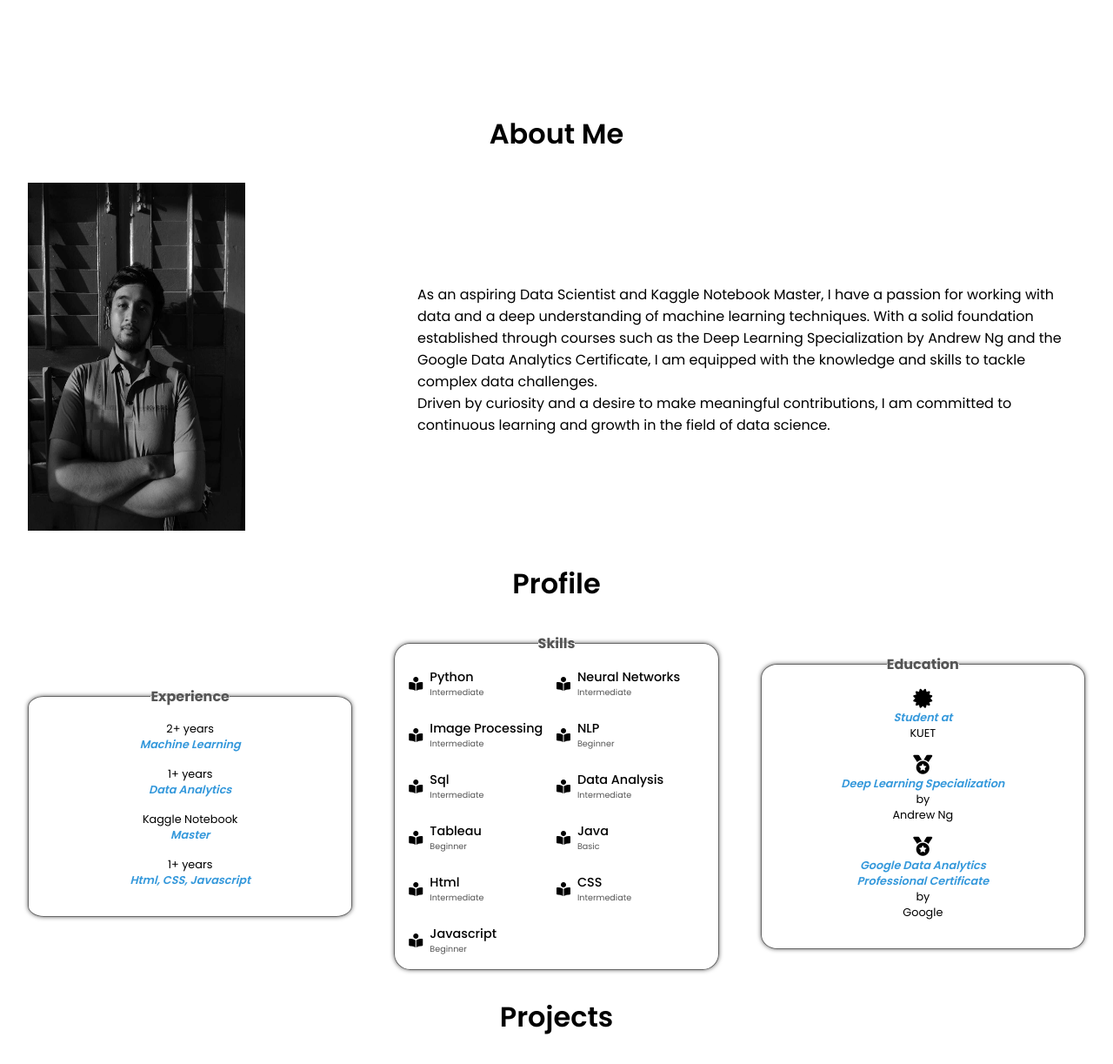
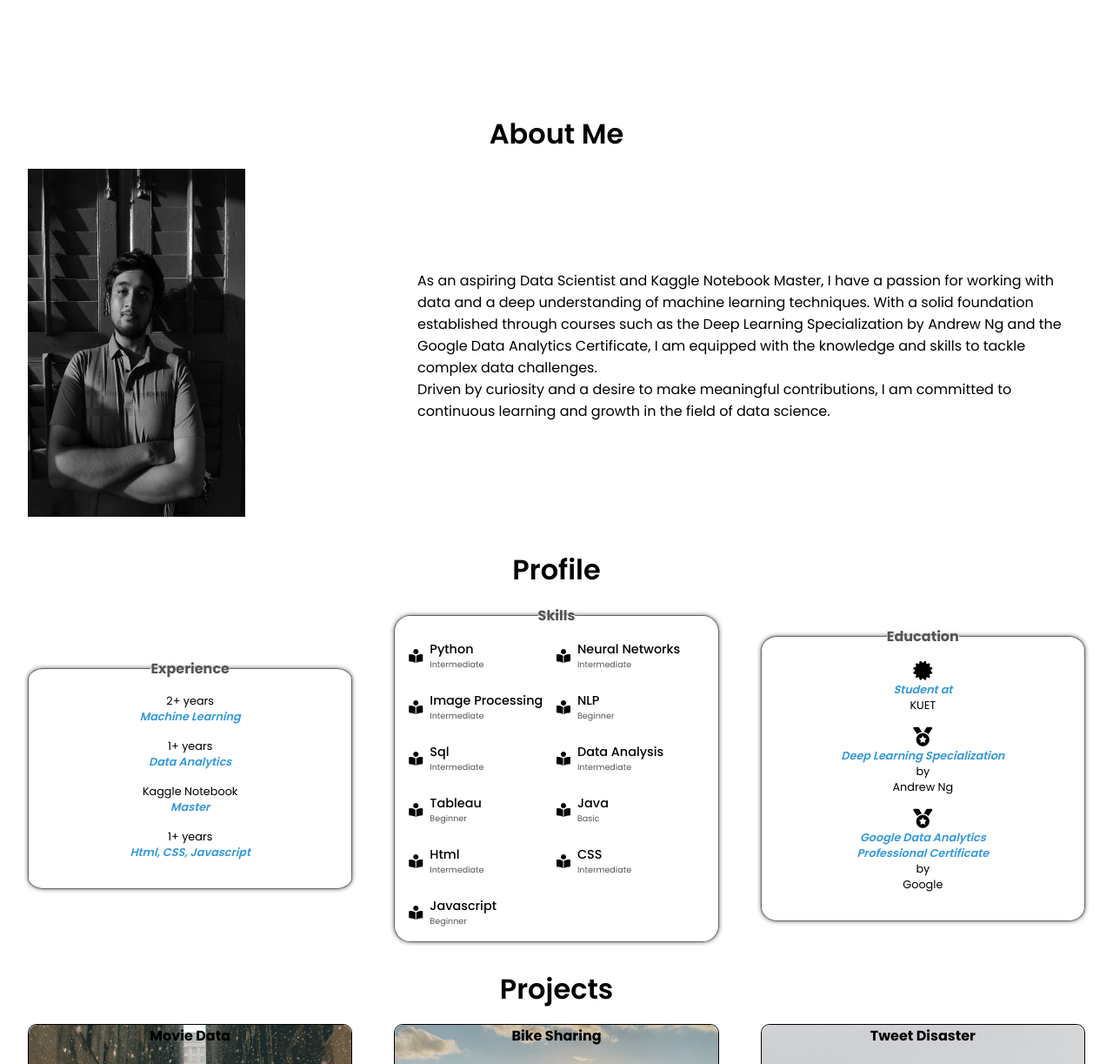
Before and after one commit to shoabahamed/MyPortfolio, a plain HTML site: page index.html in a window 1280 px wide. Shown: the part 700-1923 px from the top of the page at 87% size. Drawn offline with nearby package versions, Linux system fonts and the light colour scheme.

```diff
--- a/styles/about-me.css
+++ b/styles/about-me.css
@@ -6,7 +6,8 @@
   text-align: center;
   font-size: 2em;
   font-weight: 600;
-  height: 10vh;
+  height: 10%;
+  margin-bottom: 1rem;
 }
 
 .about-me-container{
--- a/styles/contact-me.css
+++ b/styles/contact-me.css
@@ -7,7 +7,7 @@
   text-align: center;
   font-size: 2em;
   font-weight: 600;
-  height: 10vh;
+  margin-bottom: 1rem;
 }
 
 .contact-container{
--- a/styles/profile.css
+++ b/styles/profile.css
@@ -6,7 +6,7 @@
   text-align: center;
   font-size: 2em;
   font-weight: 600;
-  height: 10vh;
+  margin-bottom: 1rem;
 }
 
 #profile-main .profile-info-container{
--- a/styles/projects.css
+++ b/styles/projects.css
@@ -6,7 +6,7 @@
   text-align: center;
   font-size: 2em;
   font-weight: 600;
-  height: 10vh;
+  margin-bottom: 1rem;
 }
 
 .work-list{
```
